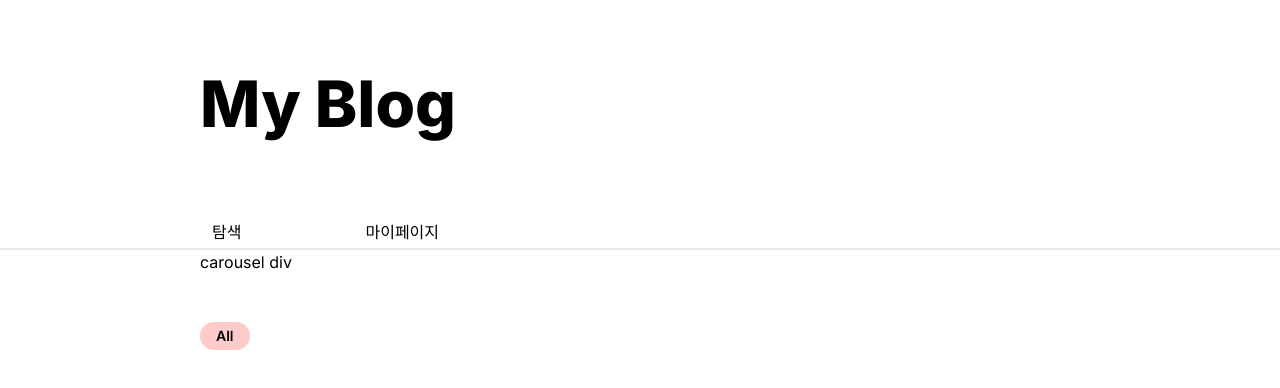
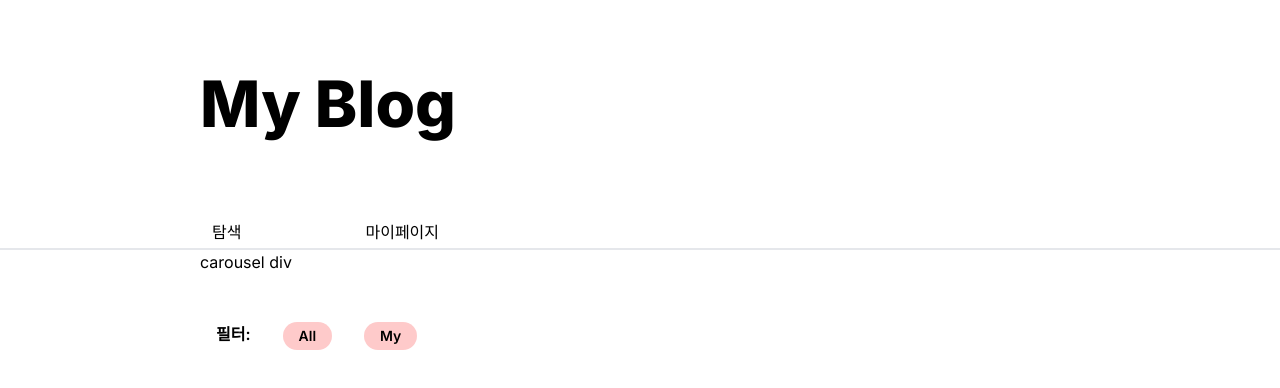
Before and after one commit to moong23/ssafy_onboard_fe, a Next.js app: page / in a window 1280 px wide. Shown: the top 388 px of the page. Built offline with nearby package versions, Linux system fonts and the light colour scheme; no server answers.

Commit message:
refactor : clear useEffect login'

```diff
--- a/app/page.tsx
+++ b/app/page.tsx
@@ -12,9 +12,9 @@ import ContentFilterBtn from "@/components/contentFilterBtn";
 export default function Home() {
   const router = useRouter();
   const [dataList, setDataList] = useState([]);
-  const [filter, setFilter] = useState("All");
+  const [filter, setFilter] = useState(false);
 
-  useEffect(() => {
+  const confirmUser = async () => {
     const email = localStorage.getItem("email");
     if (email) {
       fetcher
@@ -28,19 +28,9 @@ export default function Home() {
           router.push("/auth/login");
         });
     }
-    console.log("test home");
-  }, []);
+  };
 
-  useEffect(() => {
-    // fetcher.post(`/content/create`, {
-    //   title: "test",
-    //   thumbnail: "test",
-    //   content:
-    //     "lorem ipsum dolor sit amet consectetur adipisicing elit. Quisquam, voluptatum.\nlorem ipsum dolor sit amet consectetur adipisicing elit. Quisquam, voluptatum.\n",
-    //   date: new Date(),
-    //   writer: localStorage.getItem("email"),
-    // });
-
+  const getContents = async () => {
     fetcher
       .get(`/content`)
       .then((res) => {
@@ -49,22 +39,46 @@ export default function Home() {
       .catch((err) => {
         alert("Internal Server Error");
       });
+  };
+
+  useEffect(() => {
+    confirmUser();
+    getContents();
+    console.log("test home");
   }, []);
+
+  // fetcher.post(`/content/create`, {
+  //   title: "test",
+  //   thumbnail: "test",
+  //   content:
+  //     "lorem ipsum dolor sit amet consectetur adipisicing elit. Quisquam, voluptatum.\nlorem ipsum dolor sit amet consectetur adipisicing elit. Quisquam, voluptatum.\n",
+  //   date: new Date(),
+  //   writer: localStorage.getItem("email"),
+  // });
 
   return (
     <>
       <Topbar />
 
-      <main className="w-full px-[200px]">
+      <main className="w-full h-full px-[200px] pb-10">
         <div className="flex flex-row ">carousel div</div>
-        <div className="flex flex-row gap-8 my-12">
+        <div className="flex flex-row gap-8 my-12 font-semibold pl-4">
+          필터:
           <ContentFilterBtn
-            props={{ filter: "All", content: "All", setFilter: setFilter }}
+            props={{ filter: !filter, content: "All", setFilter: setFilter }}
+          />
+          <ContentFilterBtn
+            props={{ filter: filter, content: "My", setFilter: setFilter }}
           />
         </div>
         <div className="flex flex-wrap flex-row gap-10 pb-10">
           {dataList.map((data: IContent) => {
-            return <Card key={data.date} props={data} />;
+            return (
+              <Card
+                key={data.date}
+                props={data}
+              />
+            );
           })}
         </div>
       </main>
```
